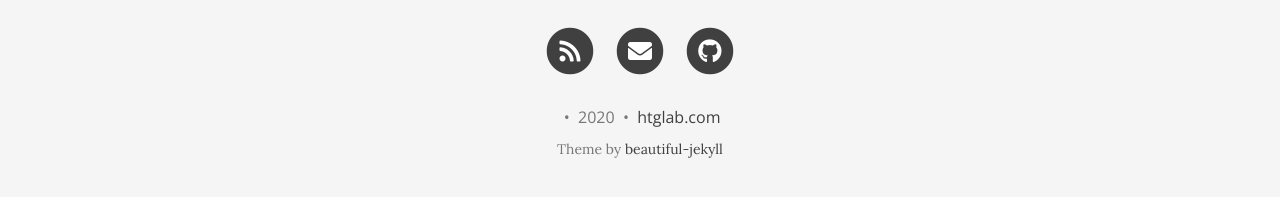
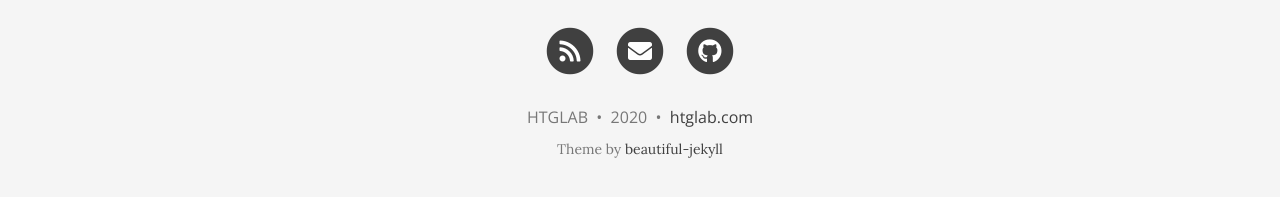
Before and after one commit to notelai/notelai.github.io, a Jekyll site: the page built from index.html, in a window 1280 px wide and 900 px high, scrolled down 656 px. Shown: the part 690-887 px from the top of the window. Built offline with Jekyll 4.4.1, drawn with Linux system fonts in a browser that asks for light colours; nearby versions of some CDN libraries; the list of posts is cut into pages by our own code.

Commit message:
Update _config.yml

```diff
--- a/_config.yml
+++ b/_config.yml
@@ -60,8 +60,8 @@ footer-link-col: "#404040"
 
 # Change all these values or delete the ones you don't want.
 # Important: you must keep the "name" parameter, everything else you can remove
-#author:
-#  name: Thien Nguyen
+author:
+  name: HTGLAB
 
 # Select your active Social Network Links.
 # Uncomment the links you want to show in the footer and add your information to each link.
```
